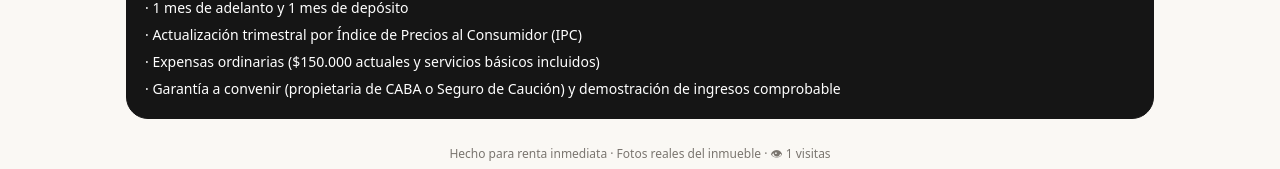
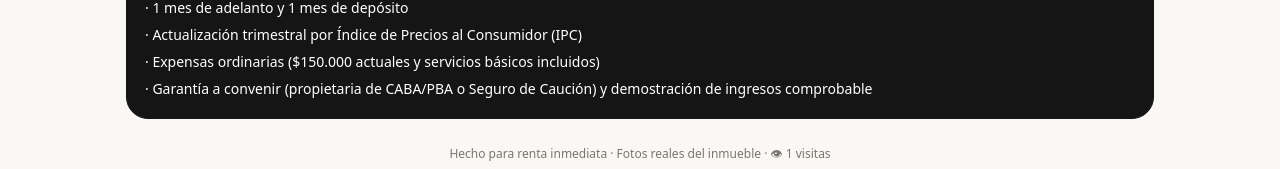
Before and after one commit to razor430/depto-alquiler, a React (Vite) app: page / in a window 1280 px wide. Shown: the part 2818-2987 px from the top of the page. Built offline with nearby package versions, Linux system fonts and the light colour scheme; no server answers.

Commit message:
\Garantia CABA/PBA"

```diff
--- a/src/config.js
+++ b/src/config.js
@@ -15,7 +15,7 @@ export const SITE = {
     "1 mes de adelanto y 1 mes de depósito",
     "Actualización trimestral por Índice de Precios al Consumidor (IPC)",
     "Expensas ordinarias ($150.000 actuales y servicios básicos incluidos)",
-    "Garantía a convenir (propietaria de CABA o Seguro de Caución) y demostración de ingresos comprobable",
+    "Garantía a convenir (propietaria de CABA/PBA o Seguro de Caución) y demostración de ingresos comprobable",
   ],
 };
 
```
